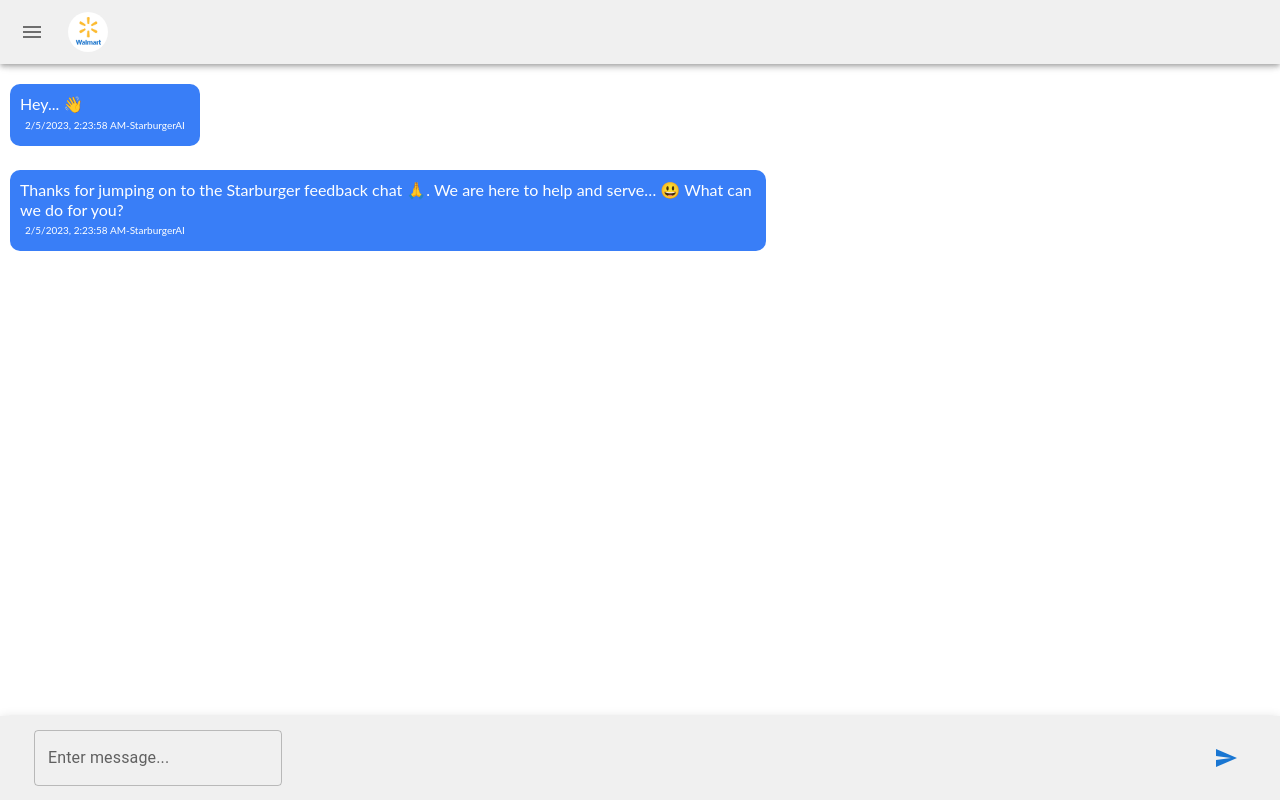
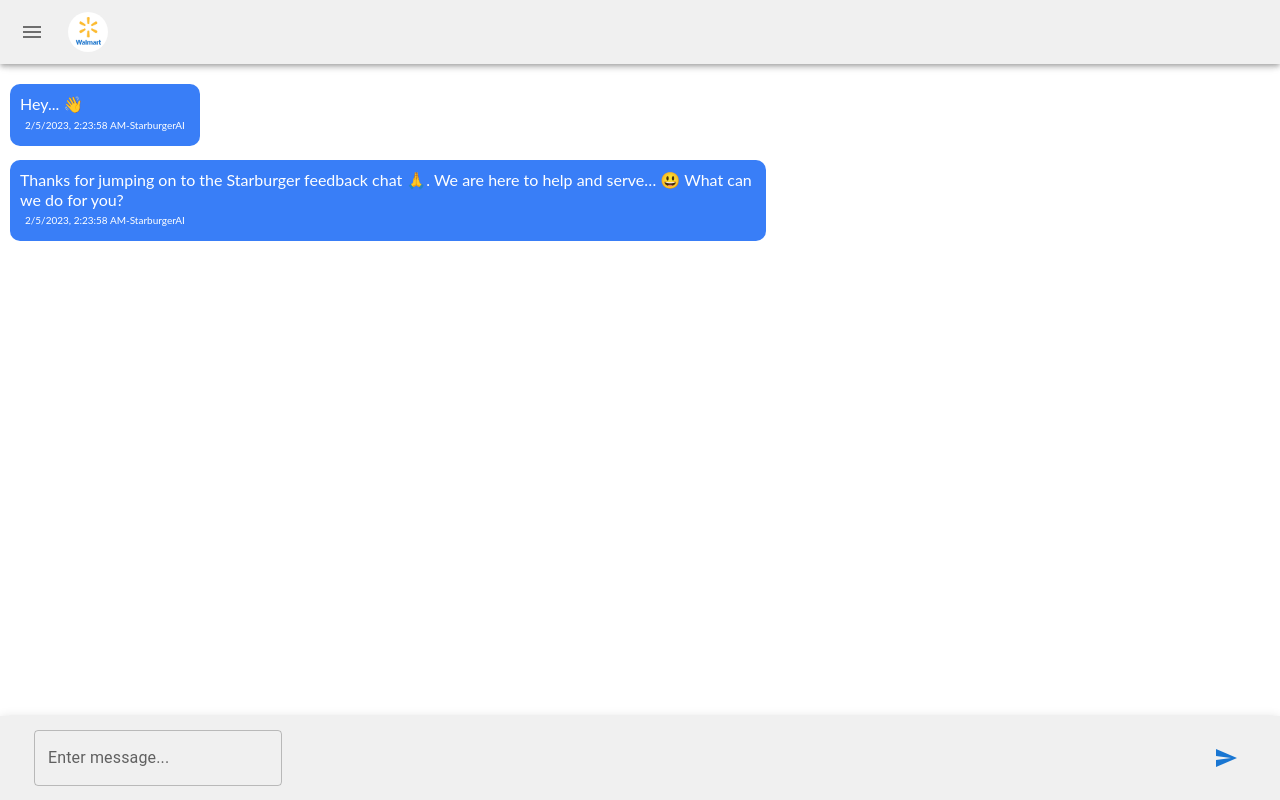
Before and after one commit to Ollstar/domainai, a Next.js app in the folder domainai/: page / in a window 1280 px wide. Built offline with nearby package versions, Linux system fonts and the light colour scheme.

Commit message:
another fix

```diff
--- a/domainai/pages/index.js
+++ b/domainai/pages/index.js
@@ -78,6 +78,8 @@
   bottom: "0",
   top: "0",
   marginLeft:`-${drawerWidth}px`,
+  marginBottom: "56px",
+
 
   ...(open && {
     marginRight: `+${drawerWidth}px`,
@@ -109,11 +111,18 @@
   ...theme.mixins.toolbar,
   justifyContent: 'flex-end',
 }));
+const DrawerFooter = styled('div')(({ theme }) => ({
+  display: 'flex',
+  alignItems: 'center',
+  // necessary for content to be below app bar
+  ...theme.mixins.toolbar,
+  justifyContent: 'flex-end',
+}));
 
 export function BottomAppBar({ open, onSubmit, setMessageInput, messageInput, props, isLoading }) {
   return (
     <React.Fragment>
-      <AppBar position="fixed" sx={{ top: 'auto', bottom: "0", padding:"10px", backgroundColor: "rgb(240,240,240)" }}>
+      <AppBar position="fixed" sx={{ bottom:"0",top:"auto", padding:"10px", backgroundColor: "rgb(240,240,240)" }}>
         <Toolbar>
 
 
@@ -318,14 +327,17 @@
         ))}
 
         <div style={{ clear: "both" }}></div>
+        <DrawerFooter/>
+
       </Main>
       <Toolbar id="back-to-top-anchor" />
 
 
 
+    </Box>
 
-    </Box>
           <BottomAppBar isLoading={isLoading} open={open} onSubmit={onSubmit} setMessageInput={setMessageInput} messageInput={messageInput} props={props} />
+
 </Box>
 
   );
--- a/domainai/styles/index.module.css
+++ b/domainai/styles/index.module.css
@@ -37,7 +37,6 @@
   .messageContainer {
     display: inline-block;
     margin-top: 10px;
-    margin-bottom: 10px;
     width: 100%;
     background-color: white;
   }
```
